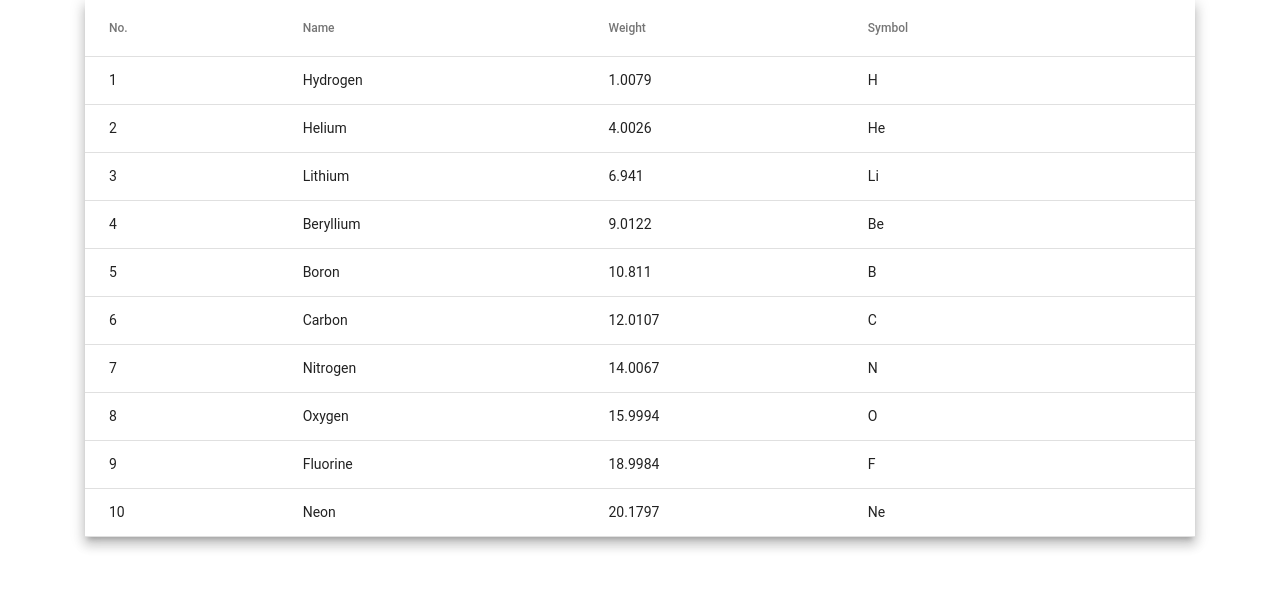
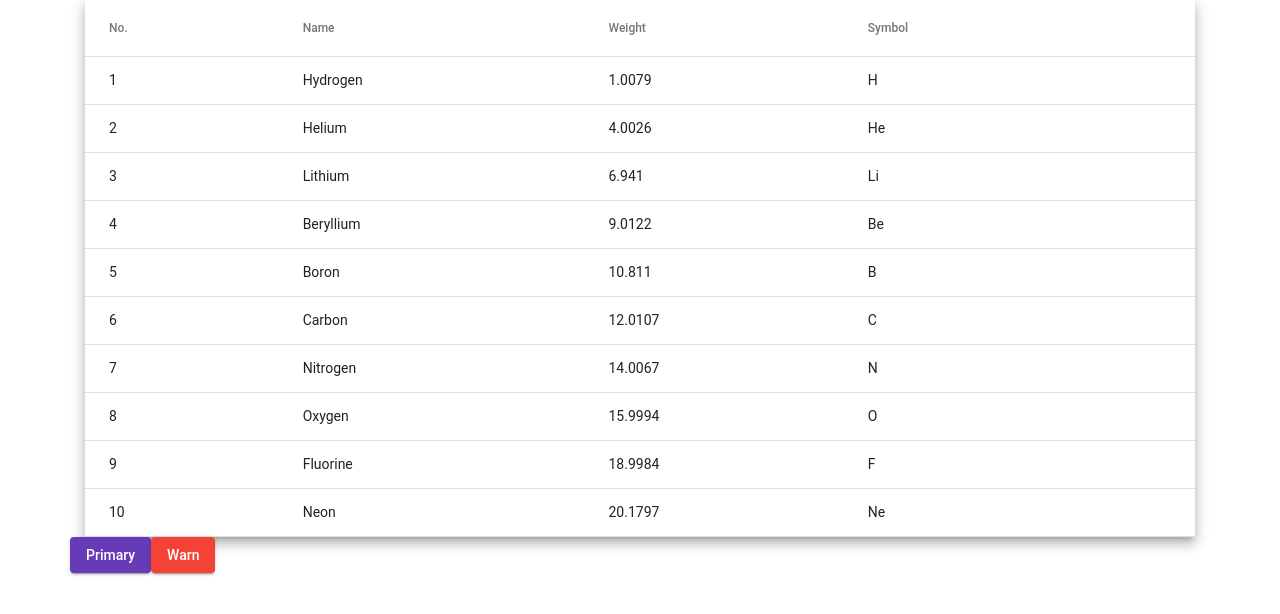
Before and after one commit to payalghude/AngularEcommerce, an Angular app: page /dashboard in a window 1280 px wide. Shown: the top 614 px of the page. Built offline with nearby package versions, Linux system fonts and the light colour scheme.

Commit message:
auth guard

```diff
--- a/src/app/app-routing.module.ts
+++ b/src/app/app-routing.module.ts
@@ -6,12 +6,13 @@ import { PagenotfoundComponent } from './pagenotfound/pagenotfound.component';
 import { AdminDashboardComponent } from './admin-dashboard/admin-dashboard.component';
 import { UserDashboardComponent } from './user-dashboard/user-dashboard.component';
 import { UserRegistrationComponent } from './user-registration/user-registration.component';
+import { AuthGuard } from './auth.guard';
 
 
 const routes: Routes = [
   {path:'', component: LoginComponent},
   {path:'dashboard' ,component:DashboardComponent},
-  {path:'AdminDashboard' ,component:AdminDashboardComponent},
+  {path:'AdminDashboard' ,component:AdminDashboardComponent,  canActivate: [AuthGuard]},
   {path:'UserDashboard' ,component:UserDashboardComponent},
   {path:'UserRegistration' ,component:UserRegistrationComponent},
   {path: '**', component: PagenotfoundComponent}
--- /dev/null
+++ b/src/app/auth.guard.ts
@@ -0,0 +1,12 @@
+import { Injectable } from '@angular/core';
+import { ActivatedRouteSnapshot, RouterStateSnapshot, UrlTree, CanActivate } from '@angular/router';
+import { Observable } from 'rxjs';
+
+@Injectable({
+  providedIn: 'root'
+})
+export class AuthGuard implements  CanActivate{
+  canActivate(next: ActivatedRouteSnapshot, state: RouterStateSnapshot): boolean {
+    return false;
+  }
+}
--- a/src/app/dashboard/dashboard.component.html
+++ b/src/app/dashboard/dashboard.component.html
@@ -33,4 +33,11 @@
 
 
 
+    <div class="row">
+
+      <button mat-raised-button color="primary">Primary</button>
+      <button mat-raised-button color="warn">Warn</button>
+
+    </div>
+
 </div>
```
Also changed, not shown: 1 other file (tests, documents, lock files or other folders).
